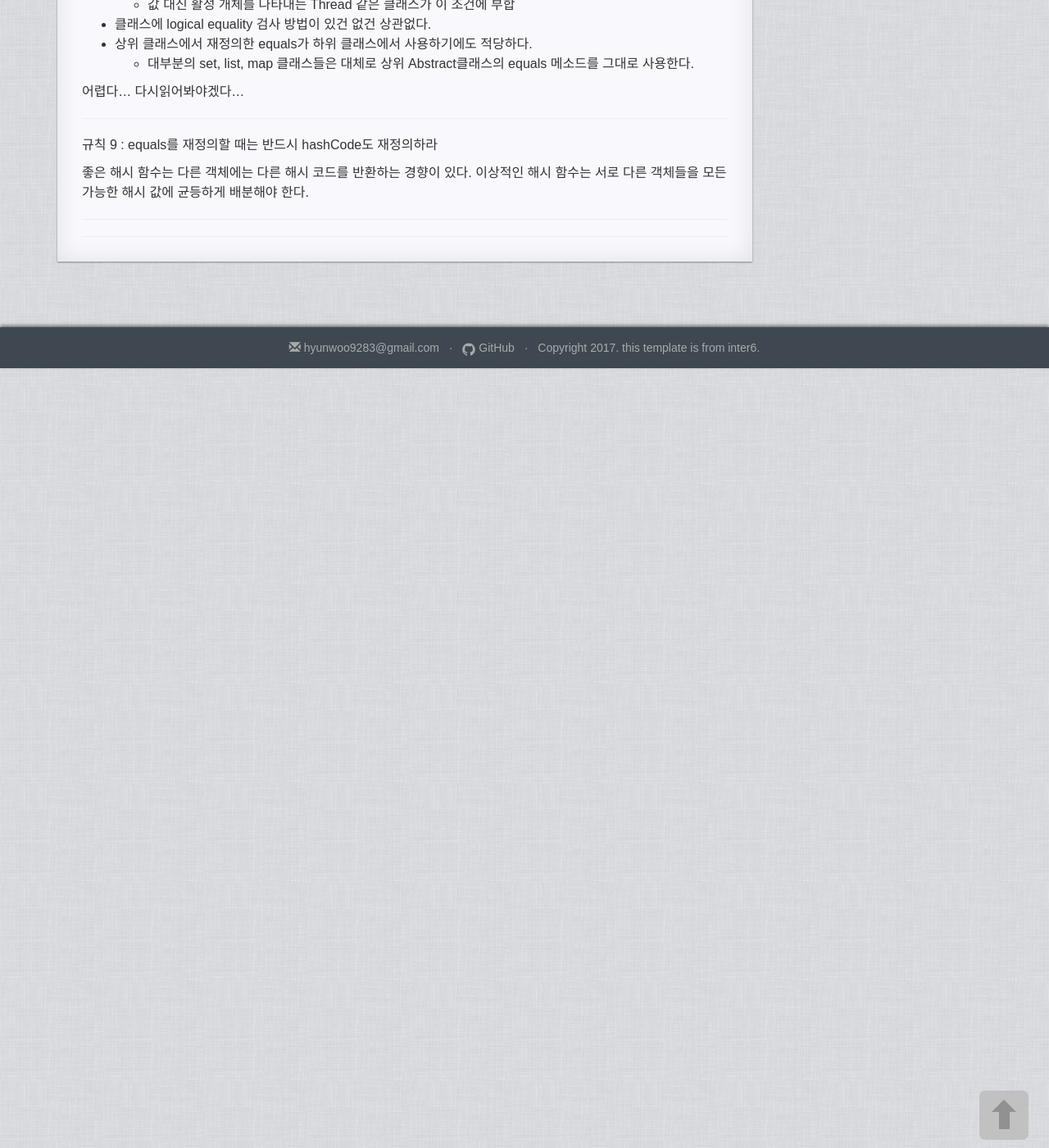
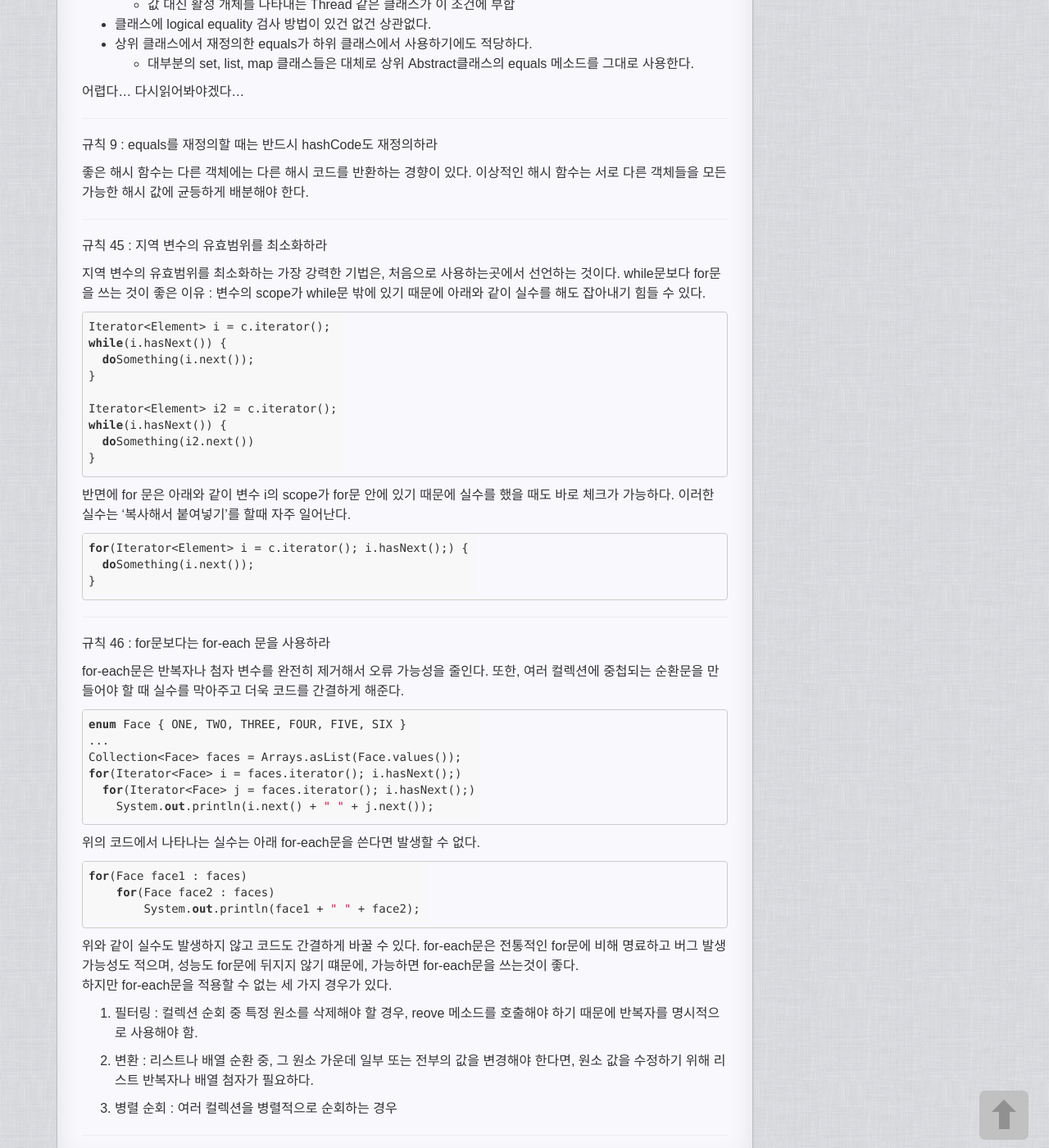
Before and after one commit to kbss27/kbss27.github.io, a Jekyll site: the page built from _posts/java/2017-12-15-effectivejava.md, in a window 1280 px wide and 1400 px high, scrolled down 2601 px. Shown: the whole window at 82% size. Built offline with Jekyll 4.4.1, drawn with Linux system fonts in a browser that asks for light colours.

Commit message:
effective java rule 46

````diff
--- a/_posts/java/2017-12-15-effectivejava.md
+++ b/_posts/java/2017-12-15-effectivejava.md
@@ -146,3 +146,61 @@ equals메소드를 재정의하지않으면 모든 객체는 자기 자신하고
 이상적인 해시 함수는 서로 다른 객체들을 모든 가능한 해시 값에 균등하게 배분해야 한다.
 
 ------------------------------------------------------------------------------------
+
+규칙 45 : 지역 변수의 유효범위를 최소화하라
+
+지역 변수의 유효범위를 최소화하는 가장 강력한 기법은, 처음으로 사용하는곳에서 선언하는 것이다.
+while문보다 for문을 쓰는 것이 좋은 이유 : 변수의 scope가 while문 밖에 있기 때문에
+아래와 같이 실수를 해도 잡아내기 힘들 수 있다.
+
+```java
+Iterator<Element> i = c.iterator();
+while(i.hasNext()) {
+  doSomething(i.next());
+}
+
+Iterator<Element> i2 = c.iterator();
+while(i.hasNext()) {
+  doSomething(i2.next())
+}
+```
+
+반면에 for 문은 아래와 같이 변수 i의 scope가 for문 안에 있기 때문에 실수를 했을 때도
+바로 체크가 가능하다. 이러한 실수는 '복사해서 붙여넣기'를 할때 자주 일어난다.
+
+```java
+for(Iterator<Element> i = c.iterator(); i.hasNext();) {
+  doSomething(i.next());
+}
+```
+------------------------------------------------------------------------------------
+
+규칙 46 : for문보다는 for-each 문을 사용하라
+
+for-each문은 반복자나 첨자 변수를 완전히 제거해서 오류 가능성을 줄인다. 또한, 여러 컬렉션에 중첩되는 순환문을 만들어야 할 때 실수를 막아주고 더욱 코드를 간결하게 해준다.
+
+```java
+enum Face { ONE, TWO, THREE, FOUR, FIVE, SIX }
+...
+Collection<Face> faces = Arrays.asList(Face.values());
+for(Iterator<Face> i = faces.iterator(); i.hasNext();)
+  for(Iterator<Face> j = faces.iterator(); i.hasNext();)
+    System.out.println(i.next() + " " + j.next());
+```
+위의 코드에서 나타나는 실수는 아래 for-each문을 쓴다면 발생할 수 없다.
+
+```java
+for(Face face1 : faces)
+    for(Face face2 : faces)
+        System.out.println(face1 + " " + face2);
+```
+
+위와 같이 실수도 발생하지 않고 코드도 간결하게 바꿀 수 있다.
+for-each문은 전통적인 for문에 비해 명료하고 버그 발생 가능성도 적으며, 성능도 for문에 뒤지지 않기 떄문에, 가능하면 for-each문을 쓰는것이 좋다.
+하지만 for-each문을 적용할 수 없는 세 가지 경우가 있다.
+
+1. 필터링 : 컬렉션 순회 중 특정 원소를 삭제해야 할 경우, reove 메소드를 호출해야 하기 때문에 반복자를 명시적으로 사용해야 함.
+
+2. 변환 : 리스트나 배열 순환 중, 그 원소 가운데 일부 또는 전부의 값을 변경해야 한다면, 원소 값을 수정하기 위해 리스트 반복자나 배열 첨자가 필요하다.
+
+3. 병렬 순회 : 여러 컬렉션을 병렬적으로 순회하는 경우
````
